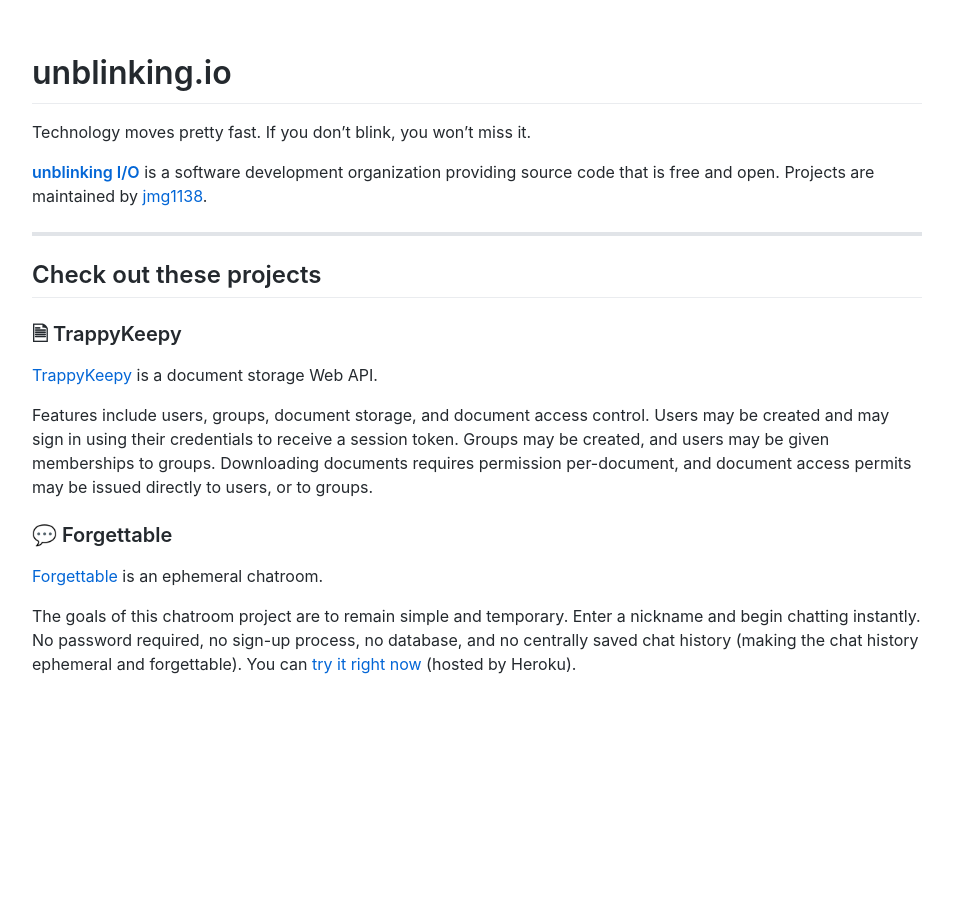
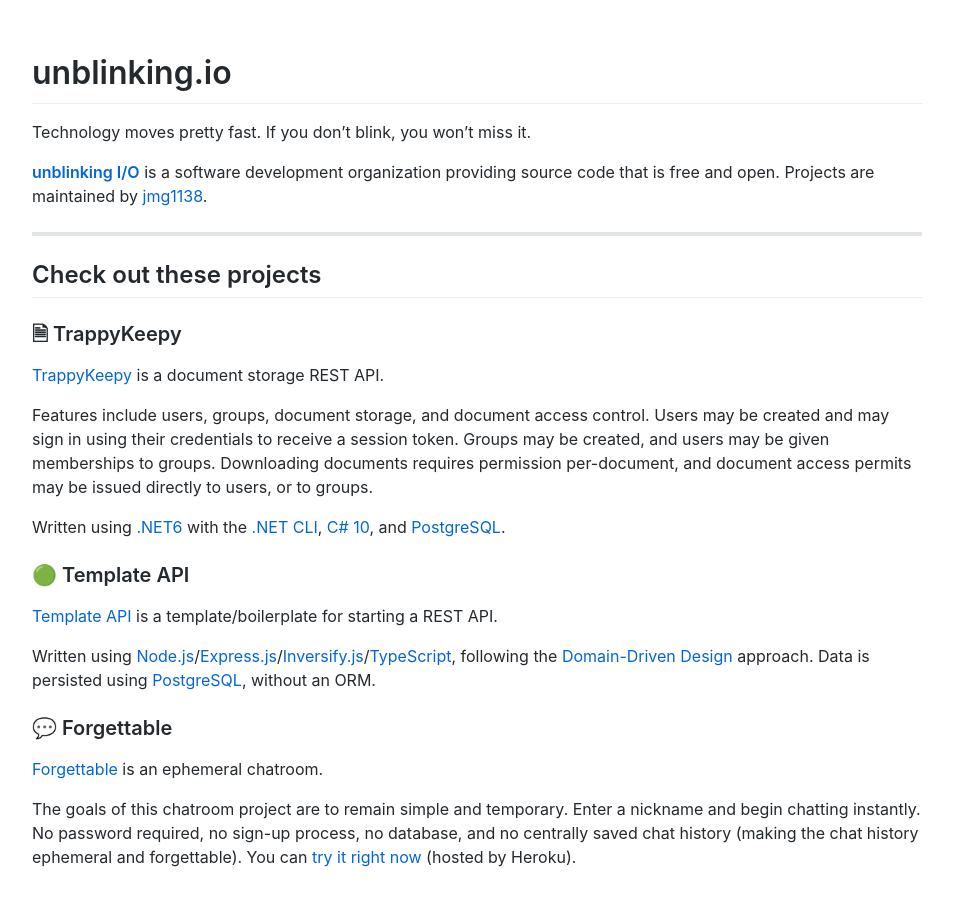
Before and after one commit to unblinking/www.unblinking.io, a Jekyll site: the page built from index.md, in a window 1280 px wide. Shown: the whole page, without its empty margins (163-1116 px from the left). Built offline with Jekyll 4.4.1, drawn with Linux system fonts in a browser that asks for light colours; our own code applies the rules of GitHub Pages for plain Markdown files; before the commit the page ends 900 px from its top, so only the background shows below that.

Commit message:
Update index.md

```diff
--- a/index.md
+++ b/index.md
@@ -10,9 +10,17 @@ ___
 
 ### 🗎 TrappyKeepy
 
-[TrappyKeepy](https://github.com/unblinking/trappykeepy) is a document storage Web API.
+[TrappyKeepy](https://github.com/unblinking/trappykeepy) is a document storage REST API.
 
 Features include users, groups, document storage, and document access control. Users may be created and may sign in using their credentials to receive a session token. Groups may be created, and users may be given memberships to groups. Downloading documents requires permission per-document, and document access permits may be issued directly to users, or to groups.
+
+Written using [.NET6](https://dotnet.microsoft.com/download/dotnet/6.0) with the [.NET CLI](https://docs.microsoft.com/en-us/dotnet/core/tools/), [C# 10](https://devblogs.microsoft.com/dotnet/welcome-to-csharp-10/), and [PostgreSQL](https://www.postgresql.org/).
+
+### 🟢 Template API
+
+[Template API](https://github.com/unblinking/template-api-node-ex-di-ts-pg) is a template/boilerplate for starting a REST API.
+
+Written using [Node.js](https://nodejs.org/)/[Express.js](https://expressjs.com/)/[Inversify.js](https://inversify.io/)/[TypeScript](https://www.typescriptlang.org/), following the [Domain-Driven Design](https://khalilstemmler.com/articles/domain-driven-design-intro/) approach. Data is persisted using [PostgreSQL](https://www.postgresql.org/), without an ORM.
 
 ### 💬 Forgettable
 
```
